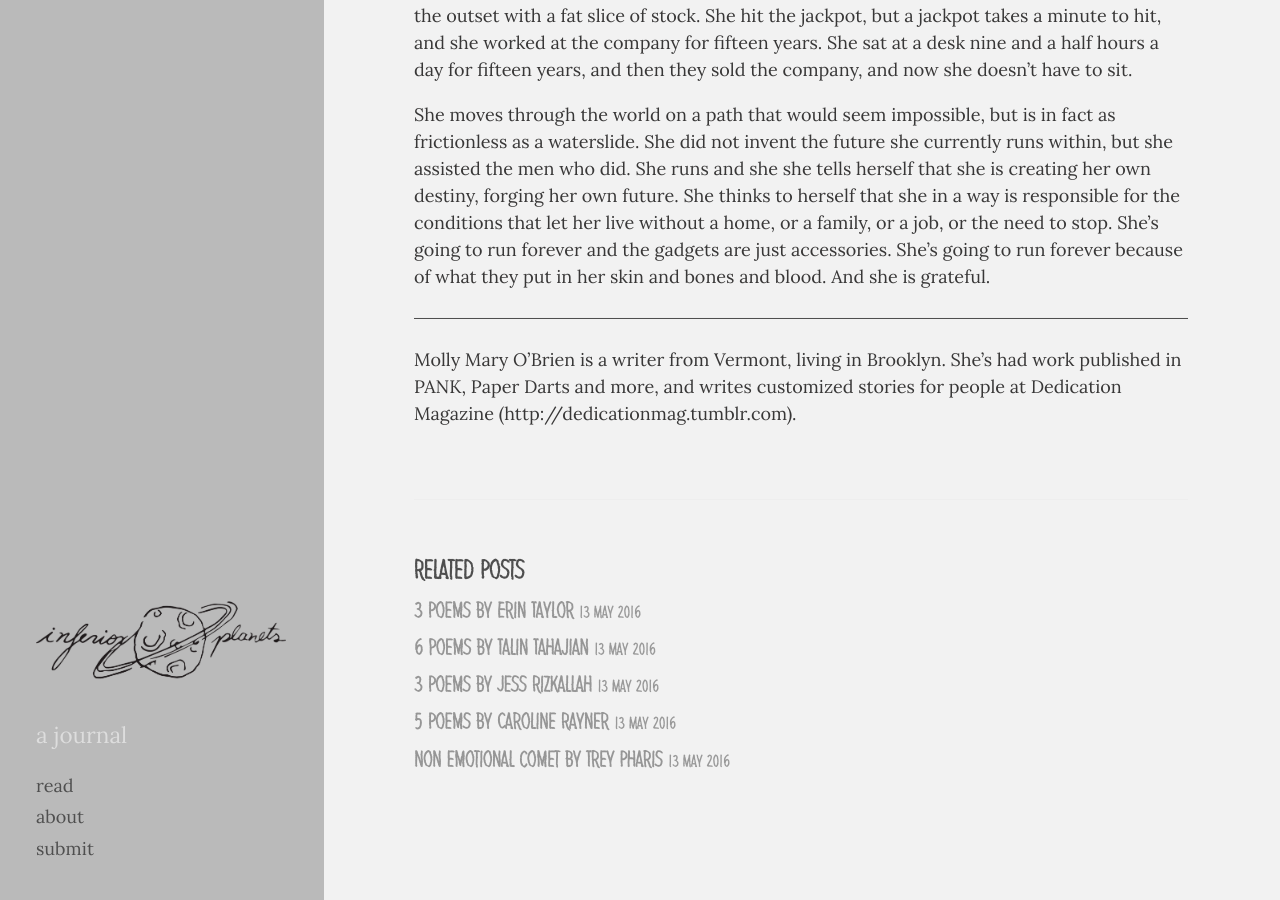
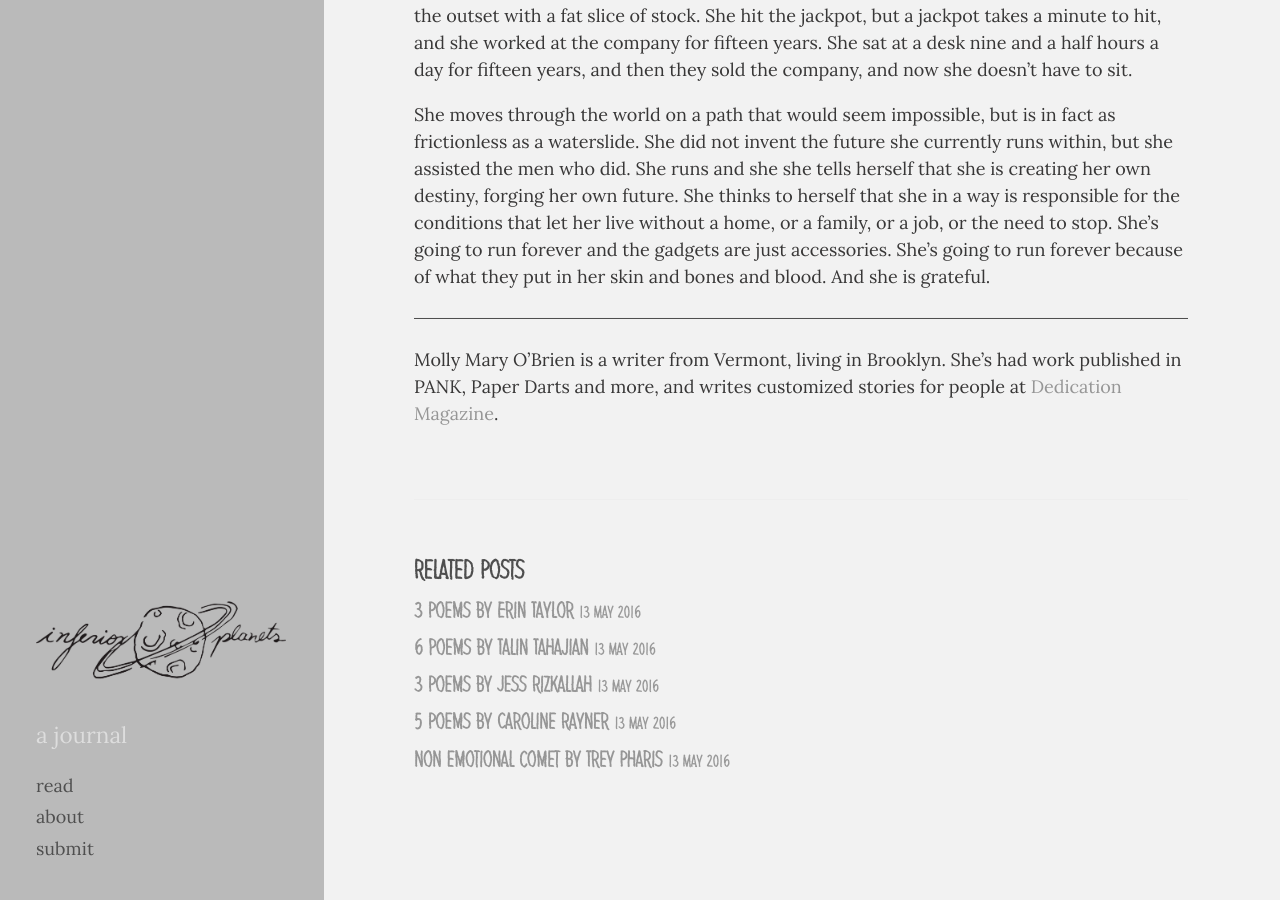
Before and after one commit to inferiorplanets/inferiorplanets.github.io, a Jekyll site: the page built from _posts/issue2/2016-05-14-obrien.md, in a window 1280 px wide and 900 px high, scrolled down 828 px. Built offline with Jekyll 4.4.1, drawn with Linux system fonts in a browser that asks for light colours; some web fonts are replaced.

Commit message:
Update 2016-05-14-obrien.md

```diff
--- a/_posts/issue2/2016-05-14-obrien.md
+++ b/_posts/issue2/2016-05-14-obrien.md
@@ -19,4 +19,4 @@ She moves through the world on a path that would seem impossible, but is in fact
 
 ___
 
-Molly Mary O’Brien is a writer from Vermont, living in Brooklyn. She’s had work published in PANK, Paper Darts and more, and writes customized stories for people at Dedication Magazine (http://dedicationmag.tumblr.com).
+Molly Mary O’Brien is a writer from Vermont, living in Brooklyn. She’s had work published in PANK, Paper Darts and more, and writes customized stories for people at [Dedication Magazine](http://dedicationmag.tumblr.com).
```
